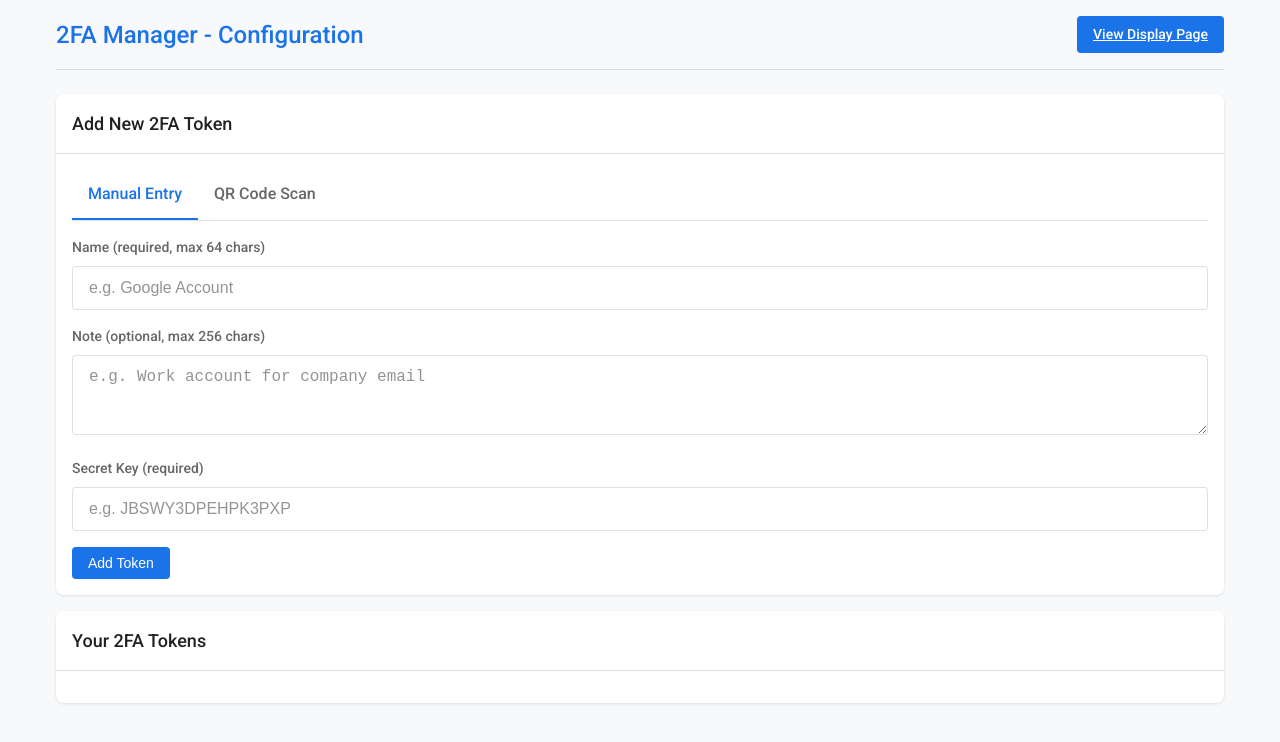
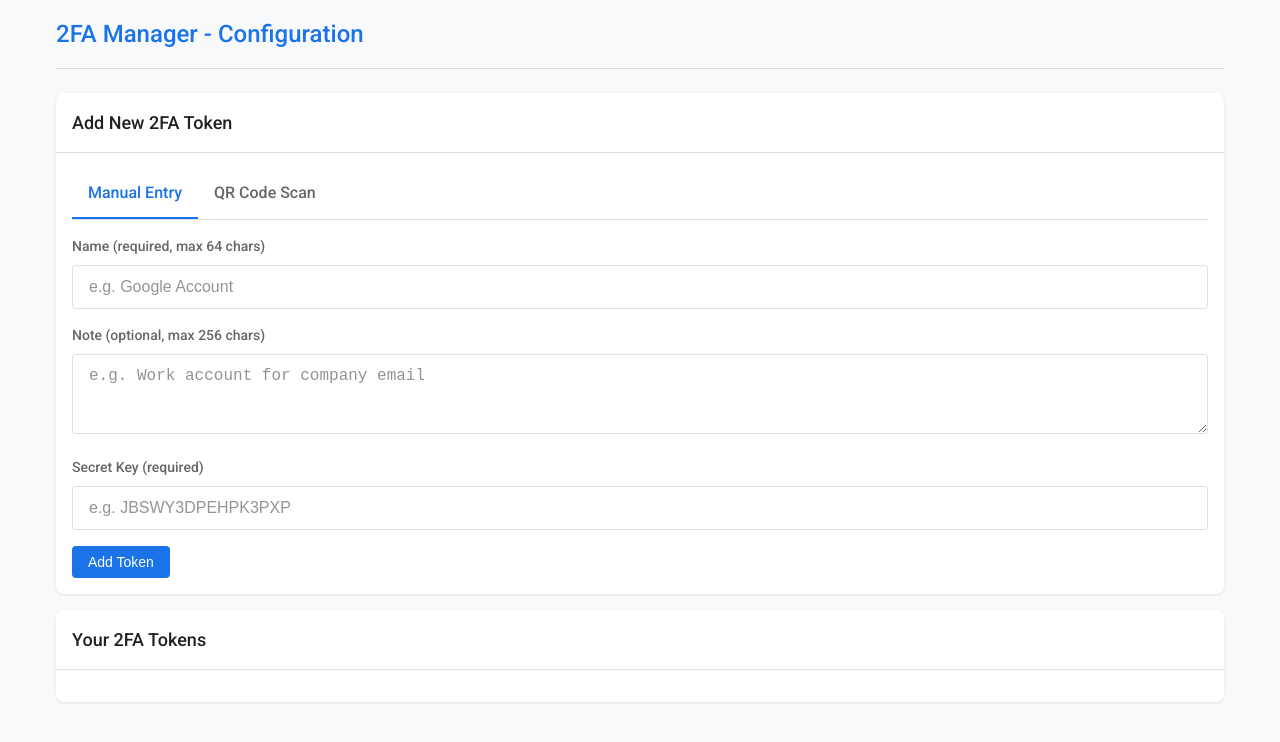
Before and after one commit to raphaelyuxun/2fa-iframe, a plain HTML site: page public/config.html in a window 1280 px wide. Drawn offline with nearby package versions, Linux system fonts and the light colour scheme; no server answers.

Commit message:
Remove navigation buttons between config and display pages

```diff
--- a/public/config.html
+++ b/public/config.html
@@ -12,7 +12,6 @@
   <div class="container">
     <header class="header">
       <h1>2FA Manager - Configuration</h1>
-      <a href="/display" class="btn btn-primary">View Display Page</a>
     </header>
 
     <div class="card">
```
Also changed, not shown: public/display.html (+0 -1 lines).
